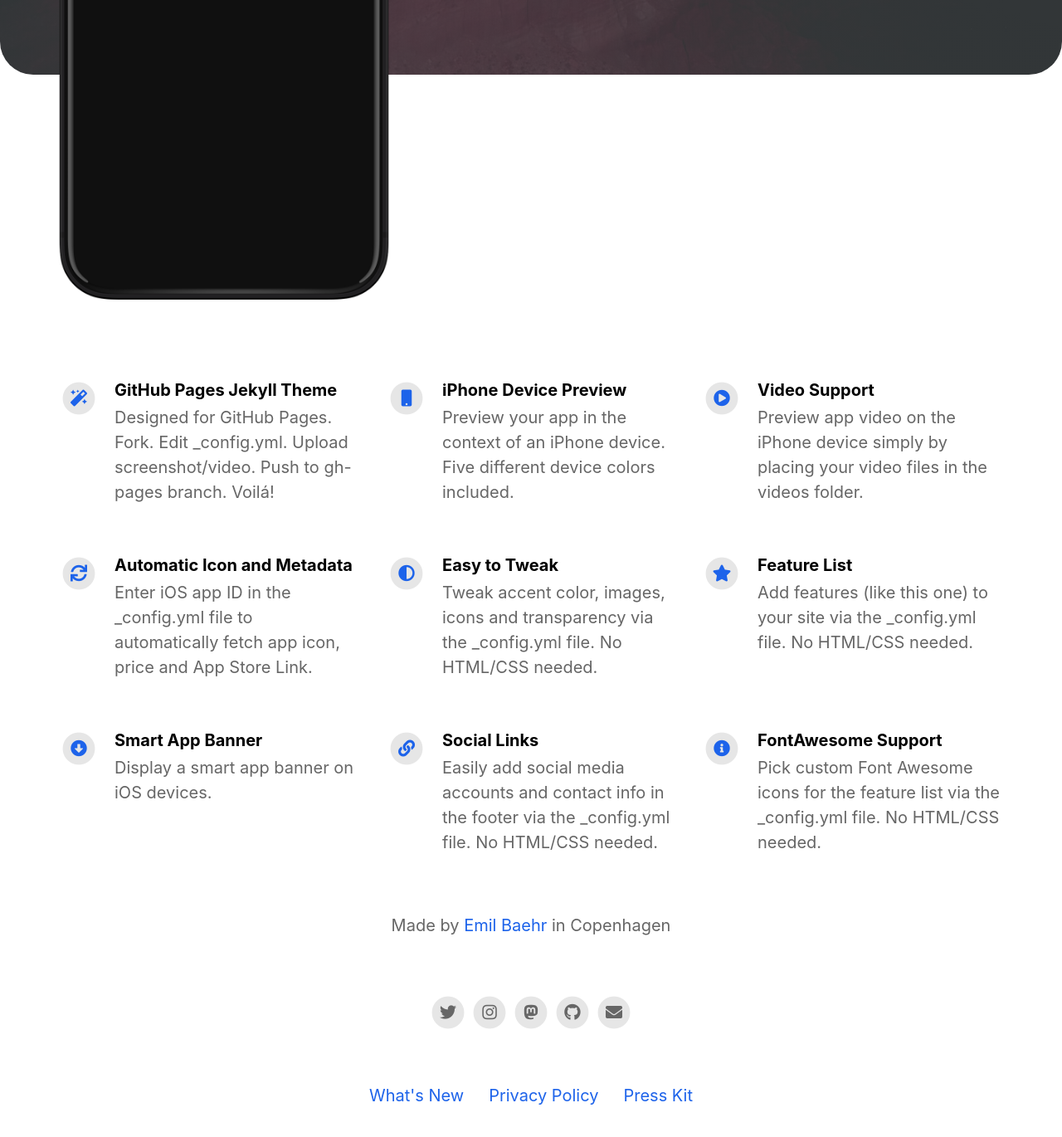
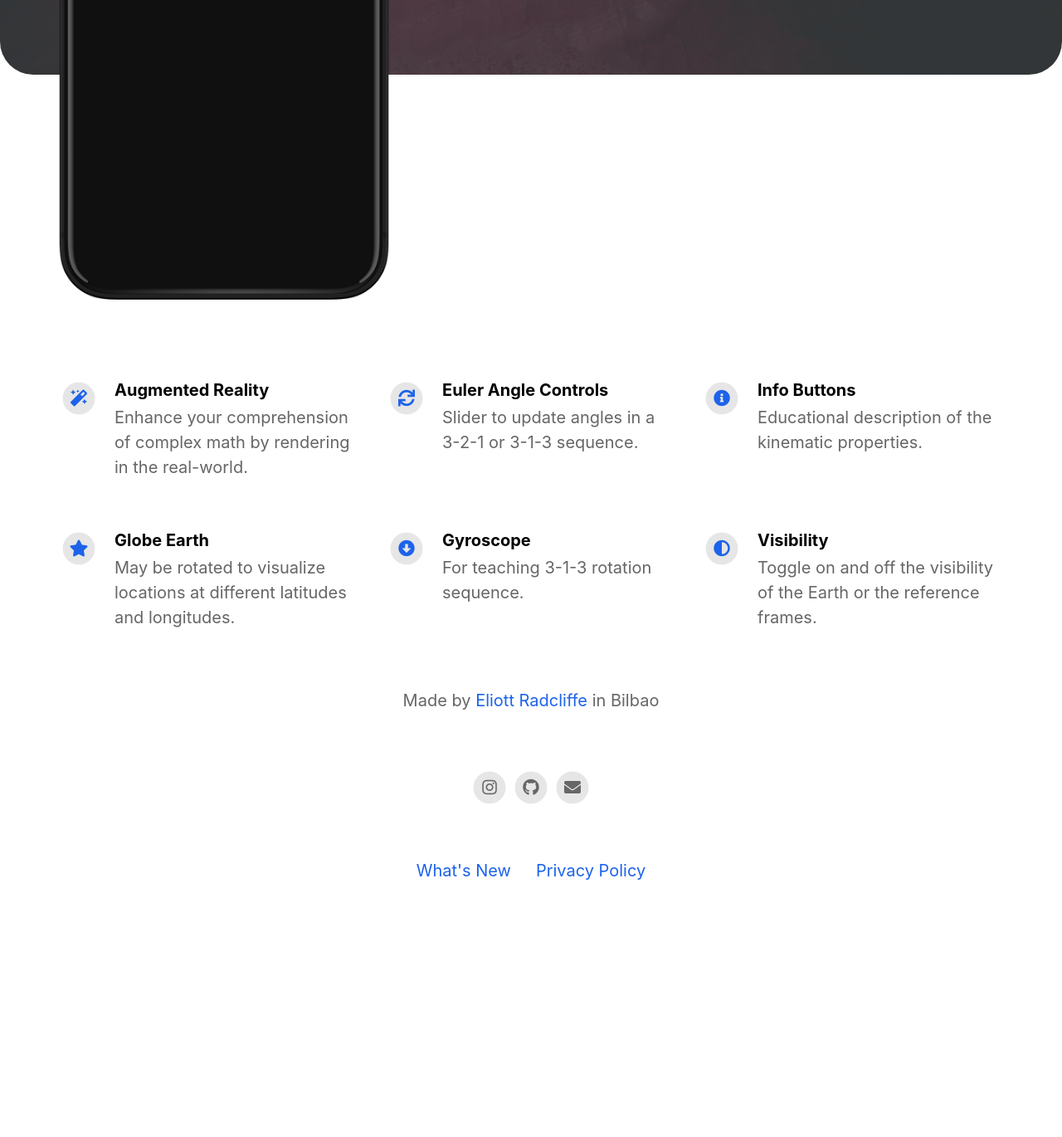
Before and after one commit to radcli14/er3d, a Jekyll site: the page built from index.html, in a window 1280 px wide and 1400 px high, scrolled down 624 px. Shown: the top 1370 px of the window at 83% size. Built offline with Jekyll 4.4.1, drawn with Linux system fonts in a browser that asks for light colours; nearby versions of some CDN libraries; after the commit the page ends 1753 px from its top, so only the background shows below that; some of the changed text lies outside the part shown.

Commit message:
added my own information

```diff
--- a/_config.yml
+++ b/_config.yml
@@ -2,80 +2,62 @@
 page_title                                :                                           # Automatically populates with app name if not set and if iOS app ID is set. Otherwise enter manually.
 
 # App Info
-ios_app_id                                : 1234793120                                # Required. Enter iOS app ID to automatically populate name, price and icons (e.g. 718043190).
+ios_app_id                                : 6741169432                                # Required. Enter iOS app ID to automatically populate name, price and icons (e.g. 718043190).
 ios_app_country                           : us                                        # Required outside USA. Enter 2 letter country code as in https://en.wikipedia.org/wiki/ISO_3166-1_alpha-2
 
 appstore_link                             :                                           # Automatically populates if not set and if iOS app ID is set. Otherwise enter manually.
 playstore_link                            :                                           # Enter Google Play Store URL.
-presskit_download_link                    : https://emilbaehr.com                                          # Enter a link to downloadable file or (e.g. public Dropbox link to a .zip file).
+presskit_download_link                    :                                           # Enter a link to downloadable file or (e.g. public Dropbox link to a .zip file).
                                                                                       # Or upload your press kit file to assets and set path accordingly (e.g. "assets/your_press_kit.zip").
 
 app_icon                                  : # assets/appicon.png                      # Automatically populates if not set and if iOS app ID is set.  Otherwise enter path to icon file manually.
-app_name                                  :                                           # Automatically populates if not set and if iOS app ID is set.  Otherwise enter manually.
+app_name                                  : ER3D                                      # Automatically populates if not set and if iOS app ID is set.  Otherwise enter manually.
 app_price                                 :                                           # Automatically populates if not set and if iOS app ID is set.  Otherwise enter manually.
-app_description                           : Write a short tagline for your app.
-
+app_description                           : Euler Rotations in Three-Dimensions
 enable_smart_app_banner                   : true                                      # Set to true to show a smart app banner at top of page on mobile devices.
 
 
 
 # Information About Yourself
-your_name                                 : Emil Baehr
-your_link                                 : https://emilbaehr.com
-your_city                                 : Copenhagen
-email_address                             : emil.baehr@gmail.com
+your_name                                 : Eliott Radcliffe
+your_link                                 : https://www.dc-engineer.com
+your_city                                 : Bilbao
+email_address                             : Eliott.Radcliffe@dc-engineer.com
 facebook_username                         :
-instagram_username                        : ebaehr
-twitter_username                          : ebaehr
-github_username                           : emilbaehr
-youtube_username                          :
-mastodon_link                             : https://mastodon.social/@ebaehr
+instagram_username                        : eliott.radcliffe
+twitter_username                          :
+github_username                           : radcli14
+youtube_username                          : mobilemultibodydynamics8175
+mastodon_link                             :
 
 
 
 # Feature List                            Edit, add or remove features to be presented.
 features                                  :
 
-  - title                                 : GitHub Pages Jekyll Theme
-    description                           : Designed for GitHub Pages. Fork. Edit _config.yml. Upload screenshot/video. Push to gh-pages branch. Voilá!
+  - title                                 : Augmented Reality
+    description                           : Enhance your comprehension of complex math by rendering in the real-world.
     fontawesome_icon_name                 : magic
 
-  - title                                 : iPhone Device Preview
-    description                           : Preview your app in the context of an iPhone device. Five different device colors included.
-    fontawesome_icon_name                 : mobile
-
-  - title                                 : Video Support
-    description                           : Preview app video on the iPhone device simply by placing your video files in the videos folder.
-    fontawesome_icon_name                 : play-circle
-
-  - title                                 : Automatic Icon and Metadata
-    description                           : Enter iOS app ID in the _config.yml file to automatically fetch app icon, price and App Store Link.
+  - title                                 : Euler Angle Controls
+    description                           : Slider to update angles in a 3-2-1 or 3-1-3 sequence.
     fontawesome_icon_name                 : sync
 
-  - title                                 : Easy to Tweak
-    description                           : Tweak accent color, images, icons and transparency via the _config.yml file. No HTML/CSS needed.
-    fontawesome_icon_name                 : adjust
+  - title                                 : Info Buttons
+    description                           : Educational description of the kinematic properties.
+    fontawesome_icon_name                 : info-circle
 
-  - title                                 : Feature List
-    description                           : Add features (like this one) to your site via the _config.yml file. No HTML/CSS needed.
+  - title                                 : Globe Earth
+    description                           : May be rotated to visualize locations at different latitudes and longitudes.
     fontawesome_icon_name                 : star
 
-  - title                                 : Smart App Banner
-    description                           : Display a smart app banner on iOS devices.
+  - title                                 : Gyroscope
+    description                           : For teaching 3-1-3 rotation sequence.
     fontawesome_icon_name                 : arrow-alt-circle-down
 
-  - title                                 : Social Links
-    description                           : Easily add social media accounts and contact info in the footer via the _config.yml file. No HTML/CSS needed.
-    fontawesome_icon_name                 : link
-
-  - title                                 : FontAwesome Support
-    description                           : Pick custom Font Awesome icons for the feature list via the _config.yml file. No HTML/CSS needed.
-    fontawesome_icon_name                 : info-circle
-
-  - title                                 : # New Feature Title
-    description                           : # New Feature Description
-    fontawesome_icon_name                 : # Enter Font Awesome icon name (e.g. star). Find icons on fontawesome.com/icons.
-
+  - title                                 : Visibility
+    description                           : Toggle on and off the visibility of the Earth or the reference frames.
+    fontawesome_icon_name                 : adjust
 
 
 # Theme Settings
```
